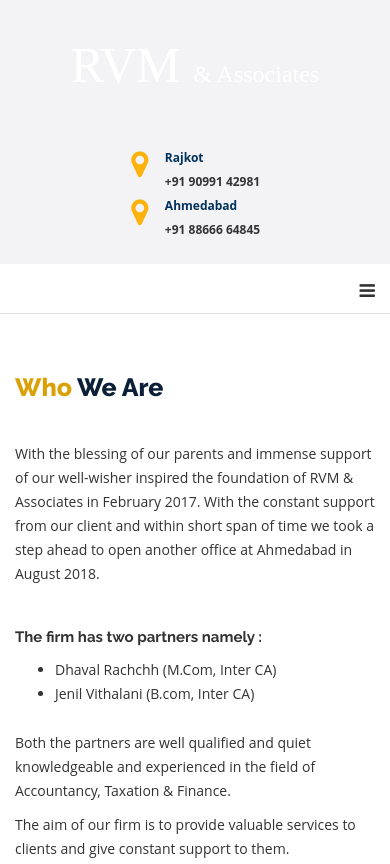
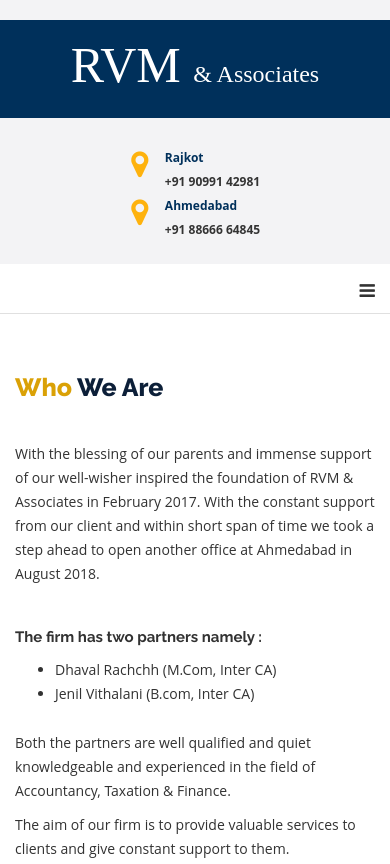
Before and after one commit to freshbitsweb/rvm-associates, a plain HTML site: page index.html in a window 390 px wide. Shown: the top 864 px of the page. Drawn offline with Linux system fonts and the light colour scheme.

Commit message:
Header set

```diff
--- a/assets/css/index.css
+++ b/assets/css/index.css
@@ -51,6 +51,11 @@
 	 .single_plan__block::before {
 		display:none;
     }
+}
+@media (max-width: 550px){
+   .logo-design {
+       background-color: #00305B
+   }
 }
 .single_plan__block.blue__block::before {
     background: #feb20d;
--- a/index.html
+++ b/index.html
@@ -67,7 +67,7 @@
         <div class="middel-part__block">
             <div class="container">
                 <div class="row">
-                    <div class="col-md-4">
+                    <div class="col-md-4 logo-design">
                         <div class="logo" style="color: white; line-height: 90px; height: 98px; font-family: 'Times New Roman', Times, serif;">
                             <span style="font-size: 50px;">
                                 RVM
```
